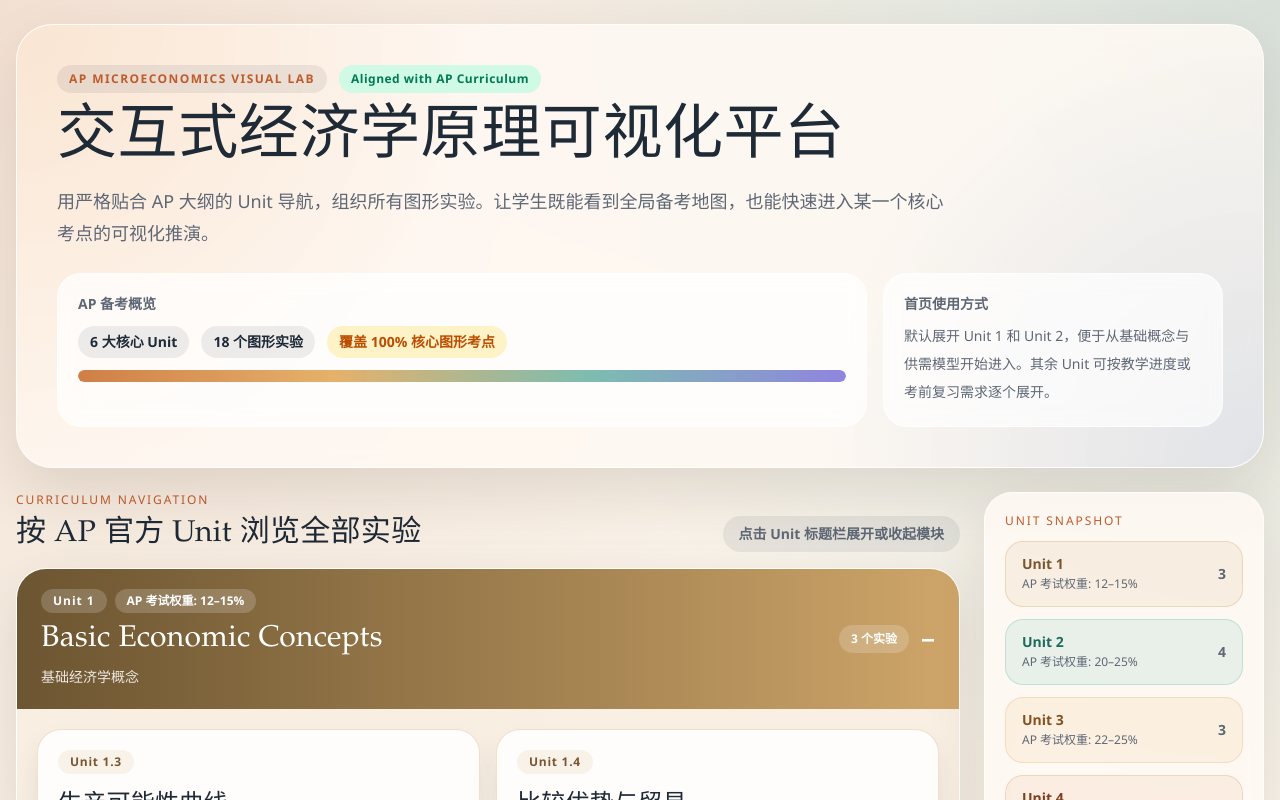
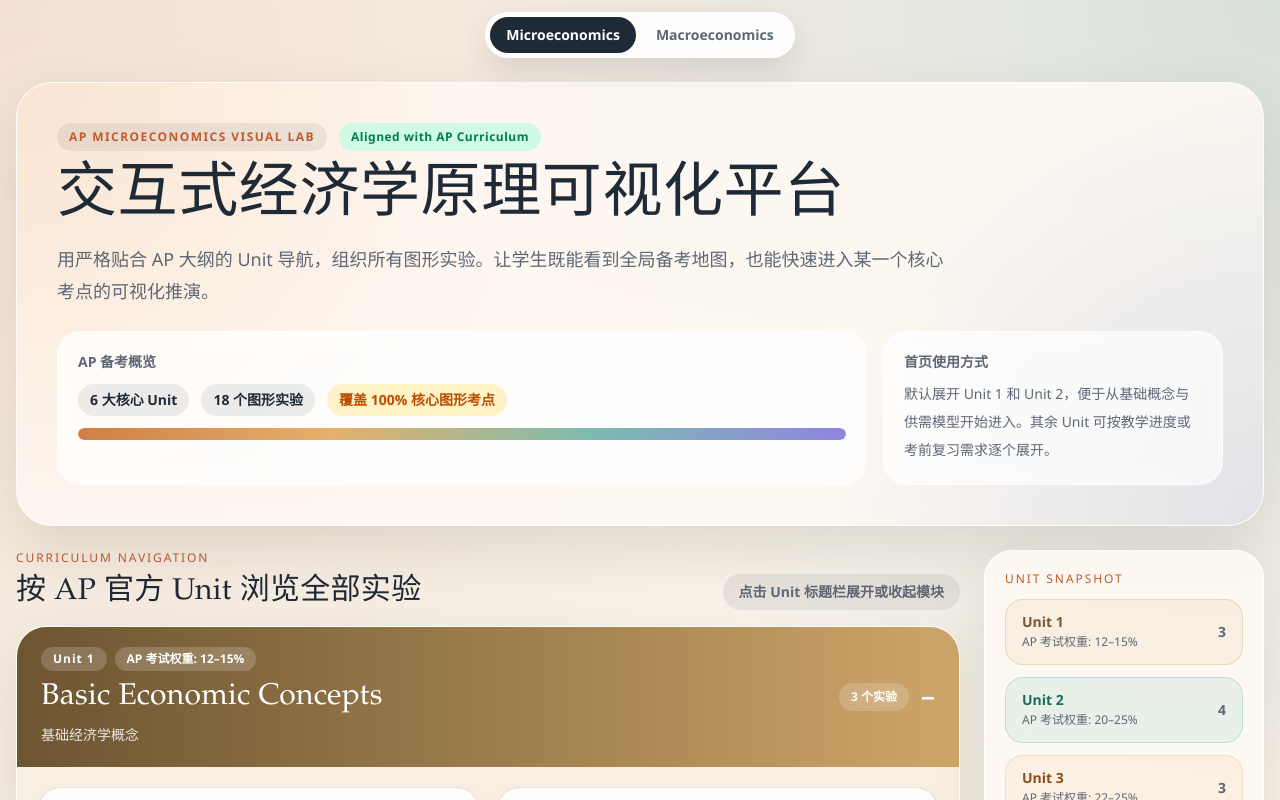
Before and after one commit to Deb1tto/RAIC-Economics, a Next.js app: page /micro in a window 1280 px wide. Shown: the top 800 px of the page. Built offline with nearby package versions, Linux system fonts and the light colour scheme.

Commit message:
feat: add persistent Micro and Macro switcher

```diff
--- a/app/layout.tsx
+++ b/app/layout.tsx
@@ -1,11 +1,13 @@
 import type { Metadata } from "next";
 import type { ReactNode } from "react";
+
+import { CourseSwitcher } from "../components/platform/course-switcher";
 
 import "./globals.css";
 
 export const metadata: Metadata = {
-  title: "AP 微观经济学可视化实验室",
-  description: "用动态可视化理解 AP Microeconomics 中的核心图模型。",
+  title: "RAIC Economics Visual Lab",
+  description: "AP Microeconomics and AP Macroeconomics interactive visual labs.",
 };
 
 export default function RootLayout({
@@ -16,6 +18,7 @@ export default function RootLayout({
   return (
     <html lang="zh-CN">
       <body className="min-h-screen text-[var(--ink)] [font-family:'Avenir_Next','Segoe_UI',sans-serif] [background:radial-gradient(circle_at_top_left,rgba(191,91,44,0.14),transparent_34%),radial-gradient(circle_at_top_right,rgba(31,110,107,0.16),transparent_28%),linear-gradient(180deg,#fbf6ee_0%,#f4ecdf_100%)]">
+        <CourseSwitcher />
         {children}
       </body>
     </html>
--- /dev/null
+++ b/components/platform/course-switcher.tsx
@@ -0,0 +1,38 @@
+"use client";
+
+import Link from "next/link";
+import { usePathname } from "next/navigation";
+
+import { getCourseIdFromPathname } from "../../lib/courses/routes.ts";
+
+const options = [
+  { id: "micro" as const, href: "/micro", label: "Microeconomics" },
+  { id: "macro" as const, href: "/macro", label: "Macroeconomics" },
+];
+
+export function CourseSwitcher() {
+  const activeCourse = getCourseIdFromPathname(usePathname());
+
+  return (
+    <nav
+      aria-label="AP Economics course switcher"
+      className="sticky top-3 z-50 mx-auto mt-3 flex w-fit gap-1 rounded-full border border-white/70 bg-white/88 p-1 shadow-[0_12px_30px_rgba(31,42,55,0.12)] backdrop-blur"
+    >
+      {options.map((option) => {
+        const active = activeCourse === option.id;
+        return (
+          <Link
+            key={option.id}
+            href={option.href}
+            aria-current={active ? "page" : undefined}
+            className={active
+              ? "rounded-full bg-[var(--ink)] px-4 py-2 text-sm font-semibold text-white no-underline"
+              : "rounded-full px-4 py-2 text-sm font-semibold text-[var(--muted)] no-underline transition hover:bg-[rgba(31,42,55,0.08)] focus-visible:outline focus-visible:outline-2 focus-visible:outline-offset-2 focus-visible:outline-[var(--accent)]"}
+          >
+            {option.label}
+          </Link>
+        );
+      })}
+    </nav>
+  );
+}
```
Also changed, not shown: 1 other file (tests, documents, lock files or other folders).
